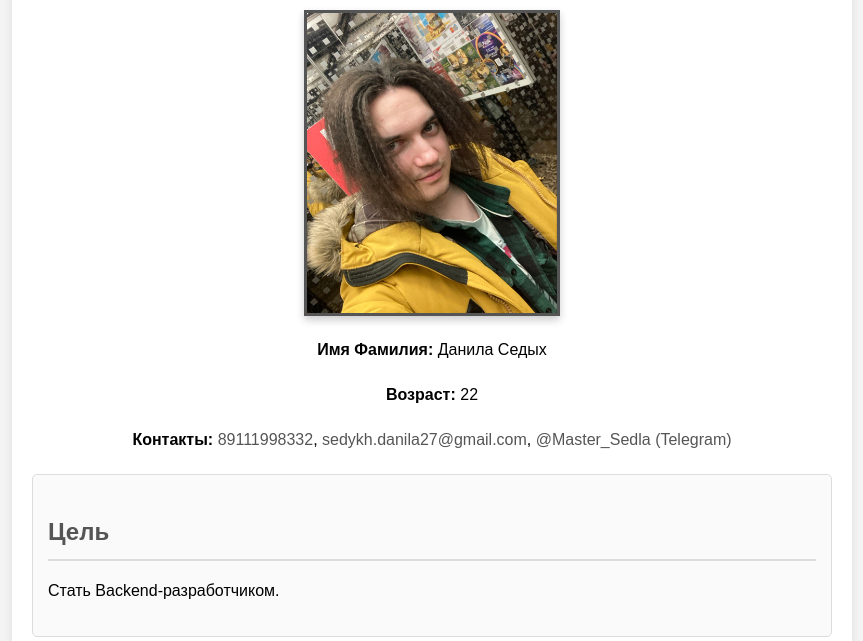
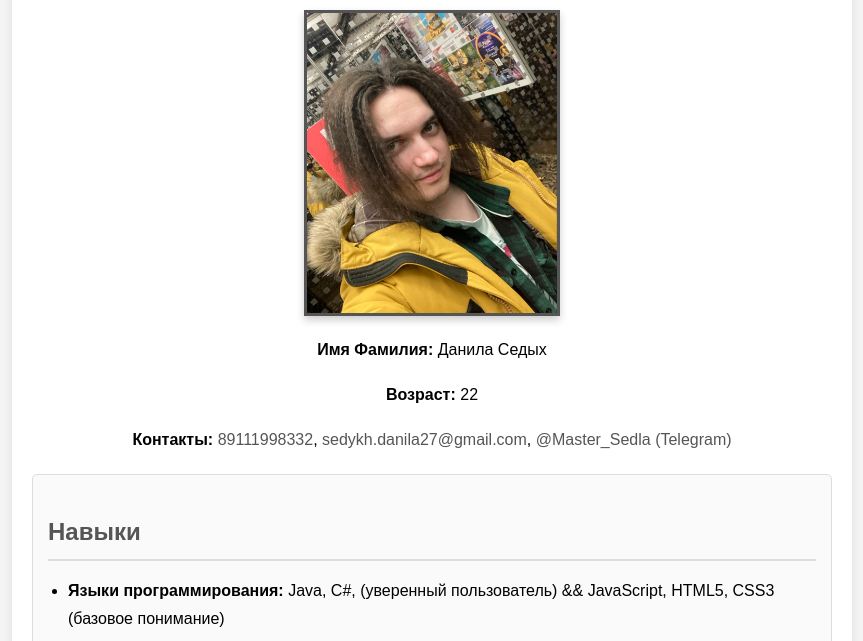
Before and after one commit to MassterSedla/MassterSedla.github.io, a plain HTML site: page index.html in a window 1280 px wide. Shown: the part 129-770 px from the top of the page, without its empty margins (208-1071 px from the left). Drawn offline with Linux system fonts and the light colour scheme.

Commit message:
Update index.html

```diff
--- a/index.html
+++ b/index.html
@@ -19,11 +19,6 @@
             <a href="mailto:sedykh.danila27@gmail.com">sedykh.danila27@gmail.com</a>,
             <a href="https://t.me/Master_Sedla" target="_blank">@Master_Sedla (Telegram)</a>
         </p>
-    </div>
-
-    <div class="section">
-        <h2>Цель</h2>
-        <p>Стать Backend-разработчиком.</p>
     </div>
 
         <div class="section">
@@ -64,7 +59,7 @@
             <li>Оптимизирован код, настройки графики и использования объектов, а также и готовые модели из ассетов, с использованием профилирования и анализа производительности, для повышения производительности игры, что обеспечивает стабильную работу на различных устройствах.</li>
         </ul>
 
-	<p>Все детали разработки и текущий билд смогу показать на собеседовании.</p>
+	<p>Все детали разработки и текущий билд смогу показать по запросу.</p>
 
     </div>
 
```
